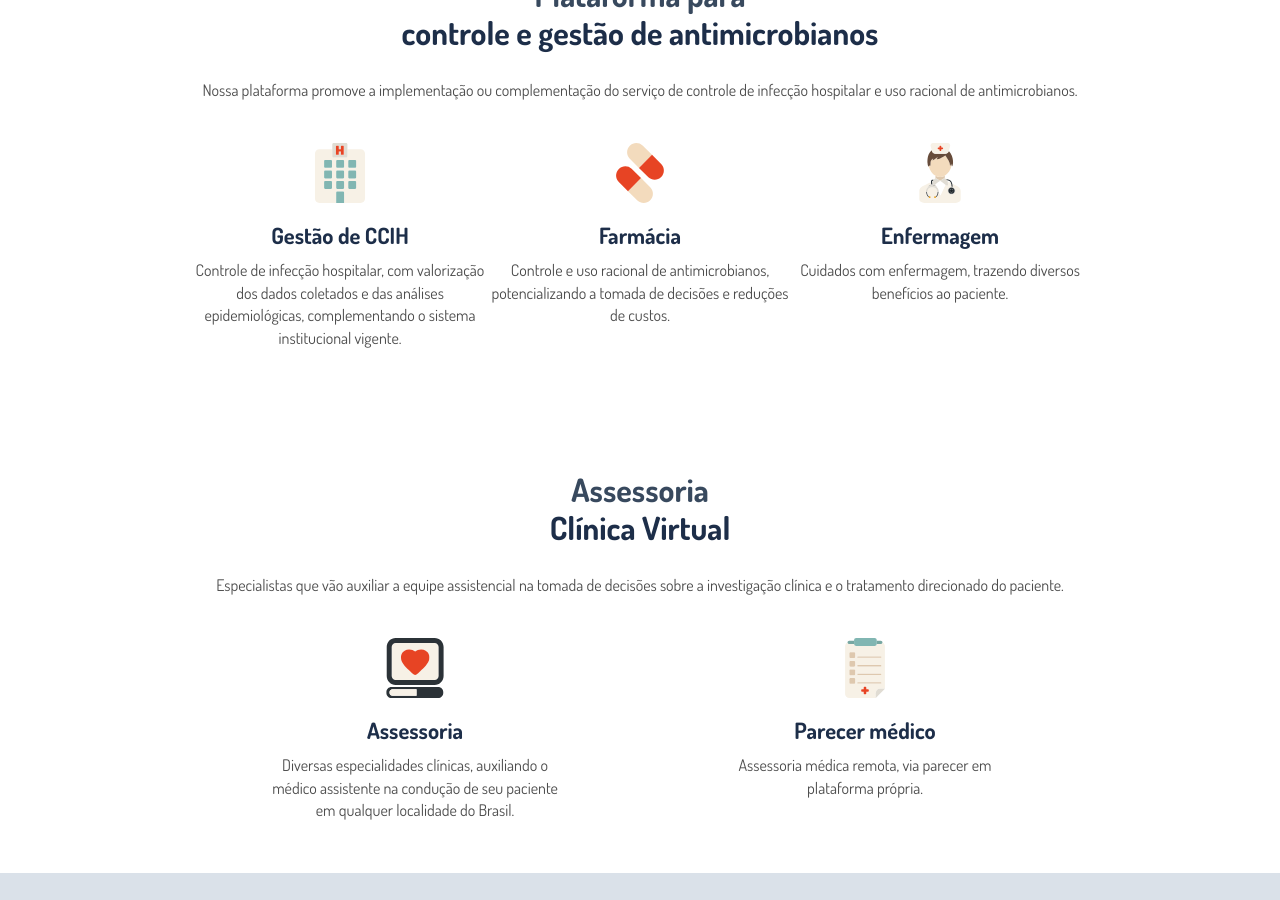
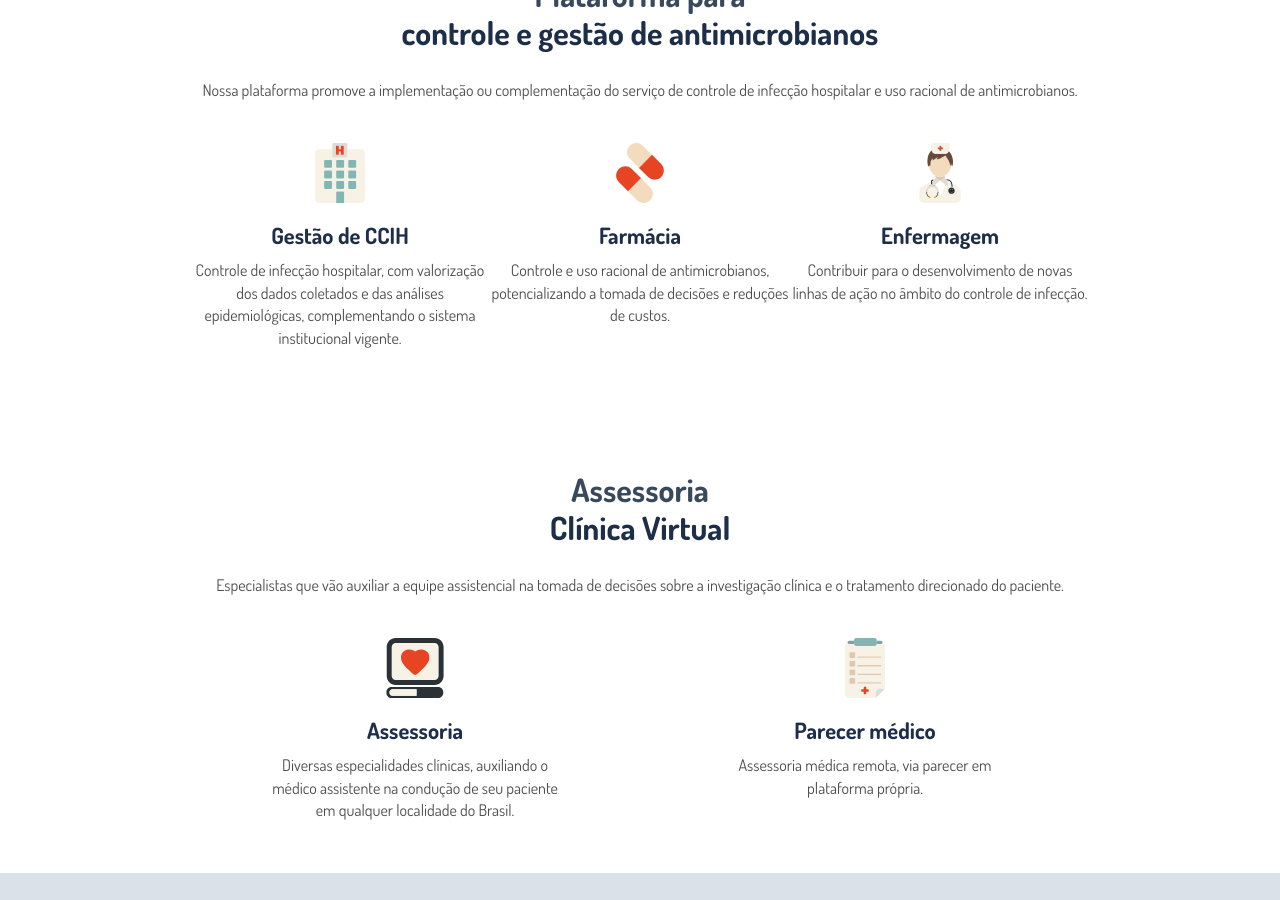
Before and after one commit to phguardian/site, a Jekyll site: the page built from index.html, in a window 1280 px wide and 900 px high, scrolled down 406 px. Built offline with Jekyll 4.4.1, drawn with Linux system fonts in a browser that asks for light colours; nearby versions of some CDN libraries; the list of posts is cut into pages by our own code.

Commit message:
qualidades

```diff
--- a/index.html
+++ b/index.html
@@ -39,7 +39,7 @@ description_html: <span>PH Guardian é uma plataforma de gestão para assistênc
         <img src="assets/images/enfermagem.svg" alt="">
         <h3>Enfermagem</h3>
         <p>
-            Cuidados com enfermagem, trazendo diversos benefícios ao paciente.
+            Contribuir para o desenvolvimento de novas linhas de ação no âmbito do controle de infecção.
         </p>
     </div>
 </div>
--- a/quem-somos.html
+++ b/quem-somos.html
@@ -42,6 +42,7 @@ description: Patient Health Guardian
                Respeito à vida
             </h3>
             <p>
+                O respeito a vida humana é o direito mais importante de todos.
             </p>
         </div>
         <div class="flex-item-1">
```
Also changed, not shown: other parts of quem-somos.html (+1 -0 lines).
